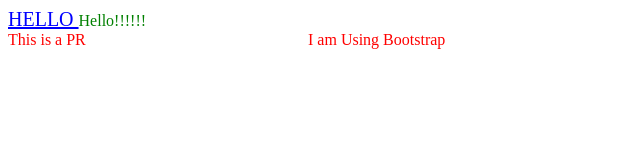
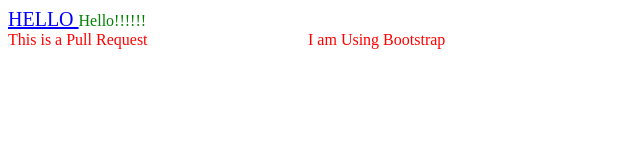
Before and after one commit to Alwahsh/session2, a plain HTML site: page index.html in a window 1280 px wide. Shown: the full height of the page, 0-640 px from the left. Drawn offline with Linux system fonts and the light colour scheme.

Commit message:
Applying comments

```diff
--- a/index.html
+++ b/index.html
@@ -33,7 +33,7 @@
 
     <div class="container">
       <div class="item">I am Using Bootstrap</div>
-      <div id="item2">This is a PR</div>
+      <div id="item2">This is a Pull Request</div>
     </div>
   </body>
 </html>
```
